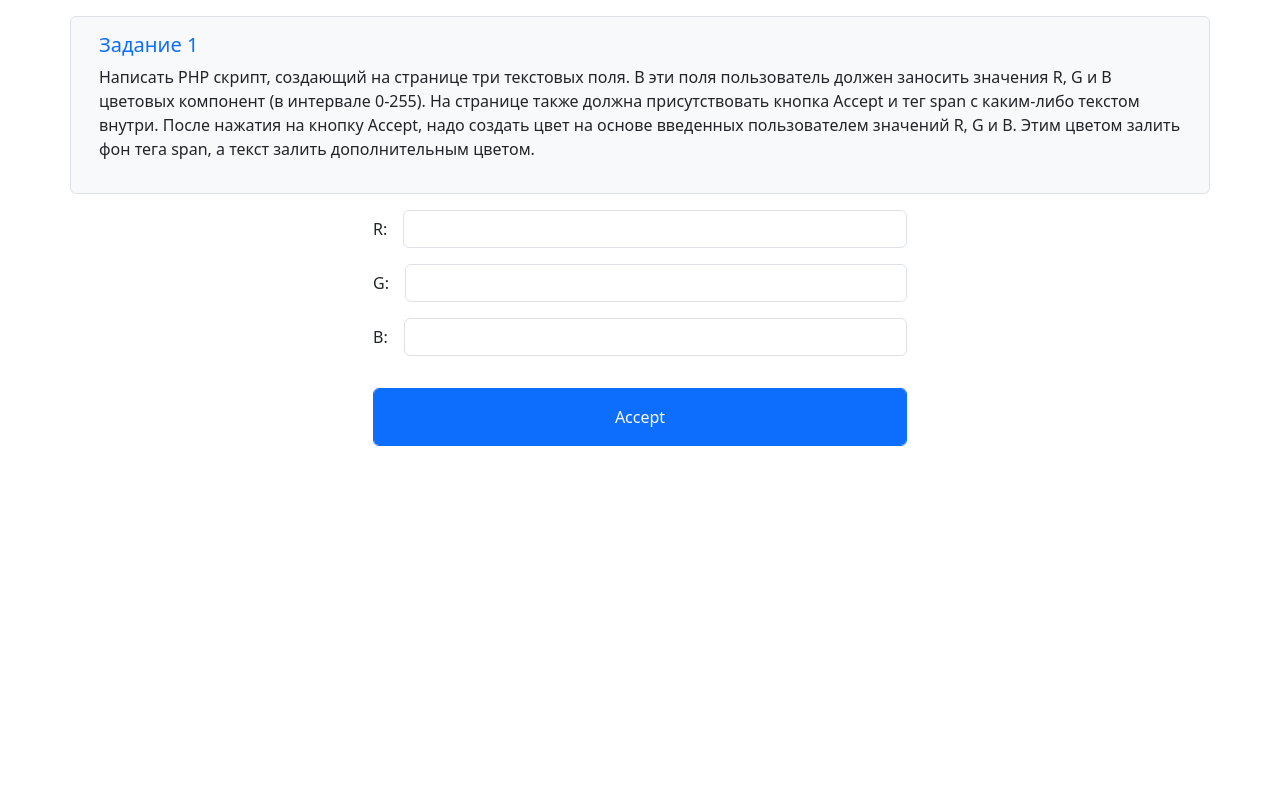
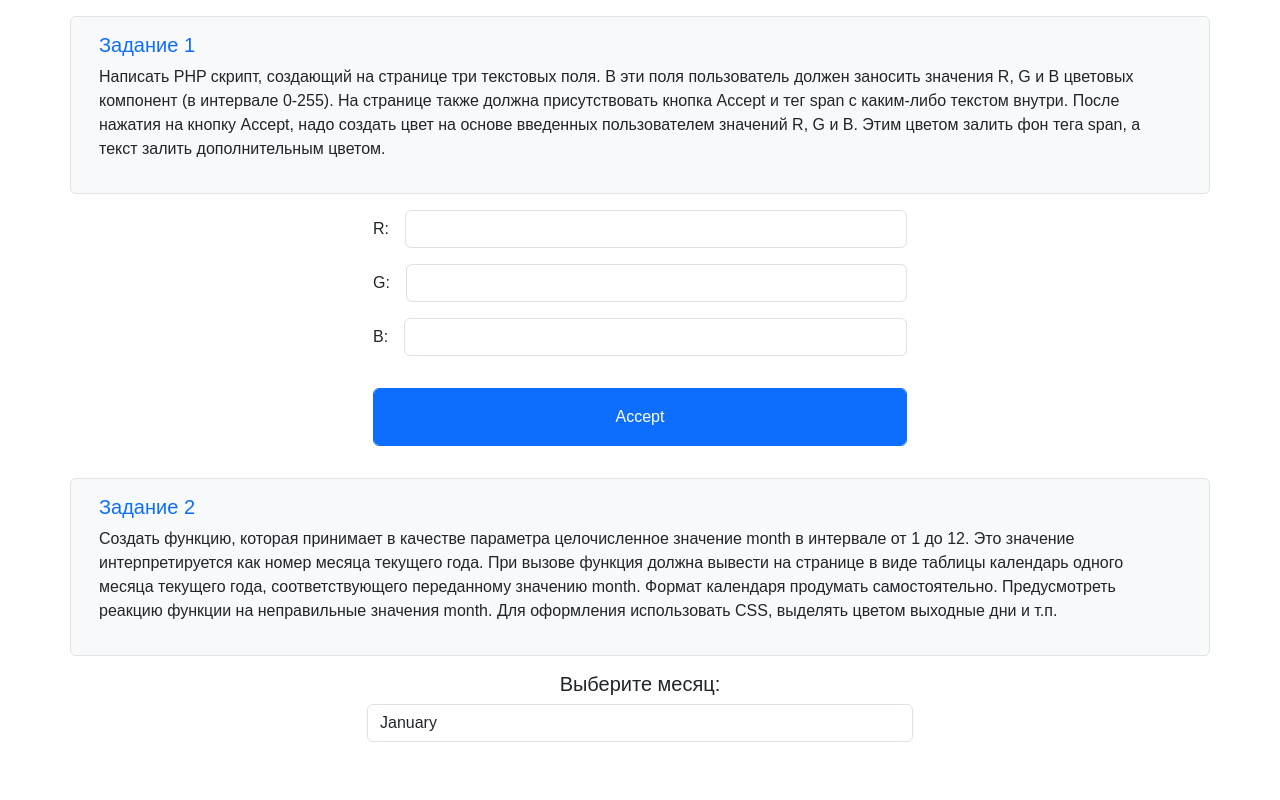
Before and after one commit to Tat-T/PHP_DZ1, a PHP site: page / in a window 1280 px wide. Run offline with PHP 8.4, Linux system fonts and the light colour scheme.

Commit message:
готово Задание 2

```diff
--- a/footer.php
+++ b/footer.php
@@ -1,3 +1,3 @@
+<script src="script.js"></script>
 </body>
-
 </html>
--- a/header.php
+++ b/header.php
@@ -5,7 +5,8 @@
     <meta charset="UTF-8">
     <meta name="viewport" content="width=device-width, initial-scale=1.0">
     <link rel="stylesheet" href="https://cdn.jsdelivr.net/npm/bootstrap@5.3.3/dist/css/bootstrap.min.css">
-    <title>Изменение цвета фона</title>
+    <link rel="stylesheet" href="style.css">
+    <title>PHP_DZ1</title>
 </head>
 
 <body>
--- a/index.php
+++ b/index.php
@@ -1,3 +1,38 @@
+<?php
+        if (isset($_GET['month'])) {
+            $month = (int)$_GET['month'];
+            $year = date('Y');
+
+            if ($month < 1 || $month > 12) {
+                echo "<p style='color: red;'>Ошибка: введите номер месяца от 1 до 12.</p>";
+                return;
+            }
+
+            $daysInMonth = cal_days_in_month(CAL_GREGORIAN, $month, $year);
+            $firstDayOfMonth = date('N', strtotime("$year-$month-01"));
+
+            ob_start(); // Начинаем буферизацию вывода
+            echo "<table border='1' cellspacing='0' cellpadding='5' style='border-collapse: collapse; text-align: center;'>";
+            echo "<tr><th colspan='7' style='background-color: #f2f2f2;'>" . date('F Y', strtotime("$year-$month-01")) . "</th></tr>";
+            echo "<tr style='background-color: #ddd;'><th>Пн</th><th>Вт</th><th>Ср</th><th>Чт</th><th>Пт</th><th style='color: red;'>Сб</th><th style='color: red;'>Вс</th></tr>";
+            echo "<tr>";
+
+            for ($i = 1; $i < $firstDayOfMonth; $i++) {
+                echo "<td></td>";
+            }
+
+            for ($day = 1; $day <= $daysInMonth; $day++) {
+                $currentDay = date('N', strtotime("$year-$month-$day"));
+                $color = ($currentDay >= 6) ? " style='color: red;'" : "";
+                echo "<td$color>$day</td>";
+                if ($currentDay == 7) echo "</tr><tr>";
+            }
+
+            echo "</tr></table>";
+            echo ob_get_clean(); // Отправляем только HTML-код календаря
+            exit;
+        }
+        ?>
 <section>
     <div class="container">
         <div class="row mt-3 bg-light border rounded p-3">
@@ -70,5 +105,36 @@
         </div>
     </div>
 </section>
+<section>
+    <div class="container">
+        <div class="row mt-3 bg-light border rounded p-3">
+            <h5 class="text-primary">Задание 2</h5>
+            <p>
+                Создать функцию, которая принимает в качестве параметра
+                целочисленное значение month в интервале от 1 до 12. Это
+                значение интерпретируется как номер месяца текущего года. При
+                вызове функция должна вывести на странице в виде таблицы
+                календарь одного месяца текущего года, соответствующего переданному значению month.
+                Формат календаря продумать самостоятельно. Предусмотреть
+                реакцию функции на неправильные значения month. Для оформления
+                использовать CSS, выделять цветом выходные дни и т.п.
+            </p>
+        </div>
+        <div class="row mt-3">
+            <div class="col-md-6 offset-md-3">
+                <h5 class="text-center">Выберите месяц:</h5>
+                <select id="month" class="form-control mb-3" onchange="loadCalendar()">
+                    <?php for ($m = 1; $m <= 12; $m++): ?>
+                        <option value="<?= $m ?>"><?= date('F', strtotime("2024-$m-01")) ?></option>
+                    <?php endfor; ?>
+                </select>
+                <div class="col-md-6 offset-md-3 d-flex justify-content-center">
+                    <div id="calendar" class="text-center"></div>
+                </div>
+            </div>
+        </div>
+    </div>
+</section>
 <?php
 include "footer.php";
+?>
--- /dev/null
+++ b/script.js
@@ -0,0 +1,11 @@
+    function loadCalendar() {
+        let month = document.getElementById("month").value;
+        let xhr = new XMLHttpRequest();
+        xhr.open("GET", "?month=" + month, true);
+        xhr.onreadystatechange = function () {
+            if (xhr.readyState === 4 && xhr.status === 200) {
+                document.getElementById("calendar").innerHTML = xhr.responseText;
+            }
+        };
+        xhr.send();
+    }
--- /dev/null
+++ b/style.css
@@ -0,0 +1,7 @@
+body {
+        font-family: Arial, sans-serif;
+}
+
+select {
+        margin-bottom: 10px;
+}
```
